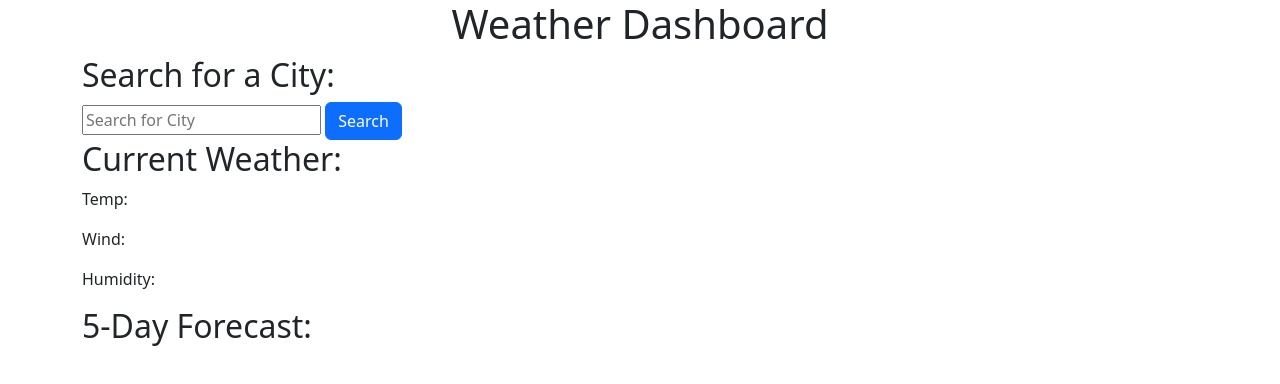
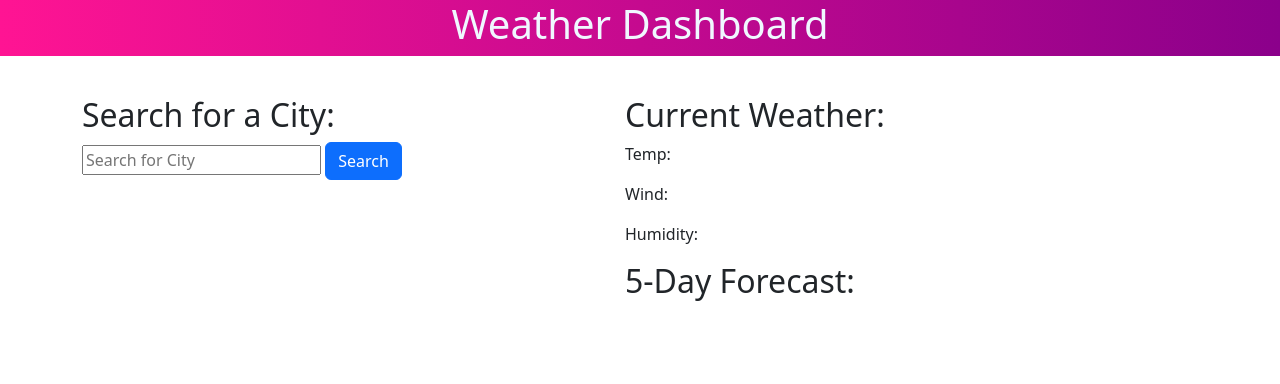
Before and after one commit to danialmahmoudi16/Weather-Dashboard-API, a plain HTML site: page index.html in a window 1280 px wide. Drawn offline with nearby package versions, Linux system fonts and the light colour scheme.

Commit message:
edited index.html and css for styling of website.

```diff
--- a/assets/style.css
+++ b/assets/style.css
@@ -0,0 +1,15 @@
+.nav {
+    background-image: linear-gradient(to right,#ff1493,#8b008b);
+    color: aliceblue;
+}
+
+
+
+.container {
+    display: flex;
+    margin: 40px;
+}
+
+.column2 {
+    margin-left: 20%;
+}
--- a/index.html
+++ b/index.html
@@ -16,7 +16,7 @@
     </header>
 
     <div class="container">
-        <div class="column">
+        <div class="column1">
             <section class="search-city-box">
                 <h2>Search for a City:</h2>
                 <form action="">
@@ -27,7 +27,7 @@
             </section>
         </div>
 
-        <div class="column">
+        <div class="column2">
             <section class="current-weather-box">
                 <h2>Current Weather:</h2>
                 <div id="current-weather"></div>
@@ -37,10 +37,9 @@
             </section>
             <div id="five-day-forecast">
                 <h2>5-Day Forecast:</h2>
+                <div class="row" id="5-day-forecast-columns"></div>
             </div>
         </div>
-
-        <div class="column" id="5-day-forecast-columns"></div>
     </div>
 
     <script src="./assets/script.js"></script>
```
